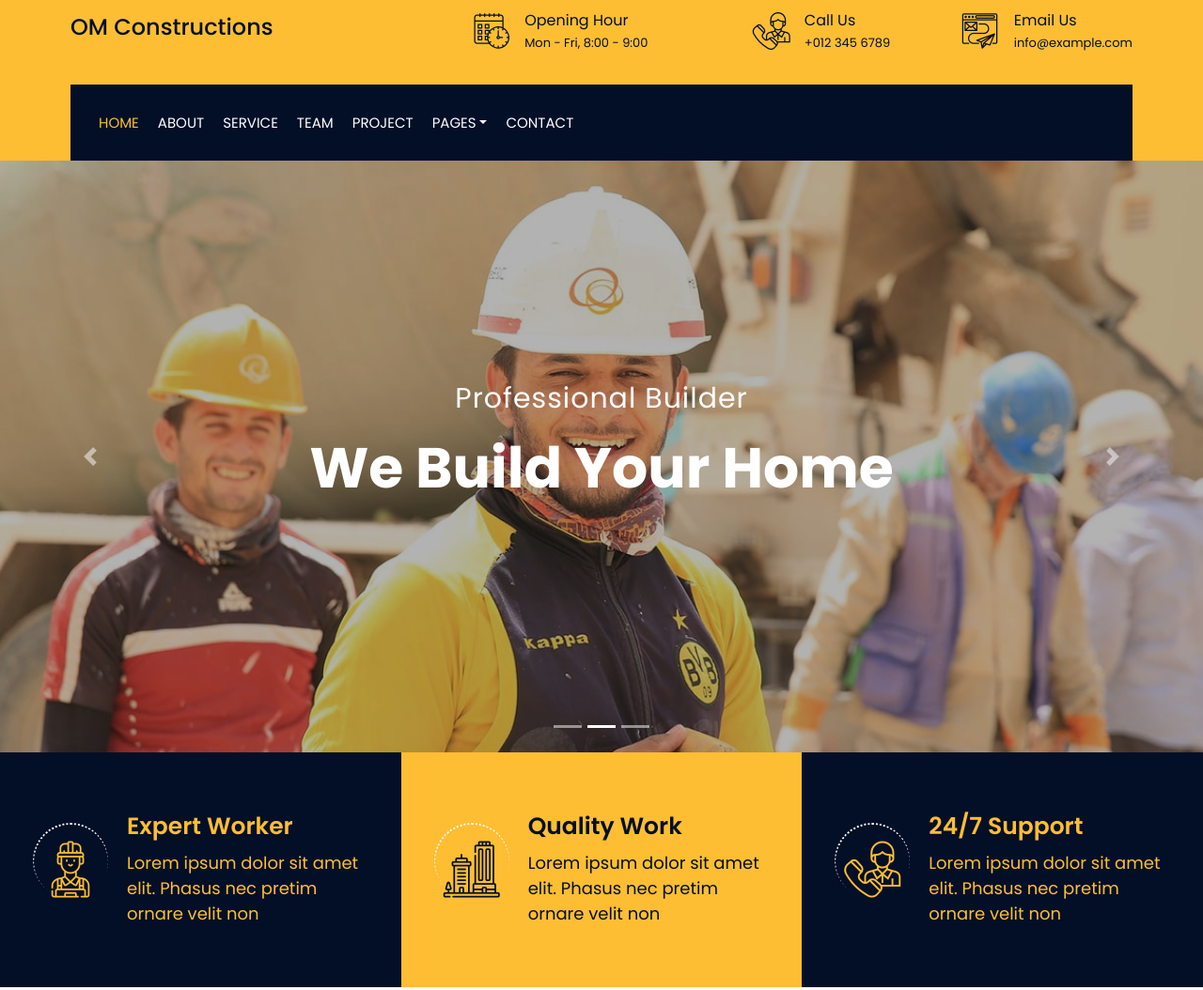
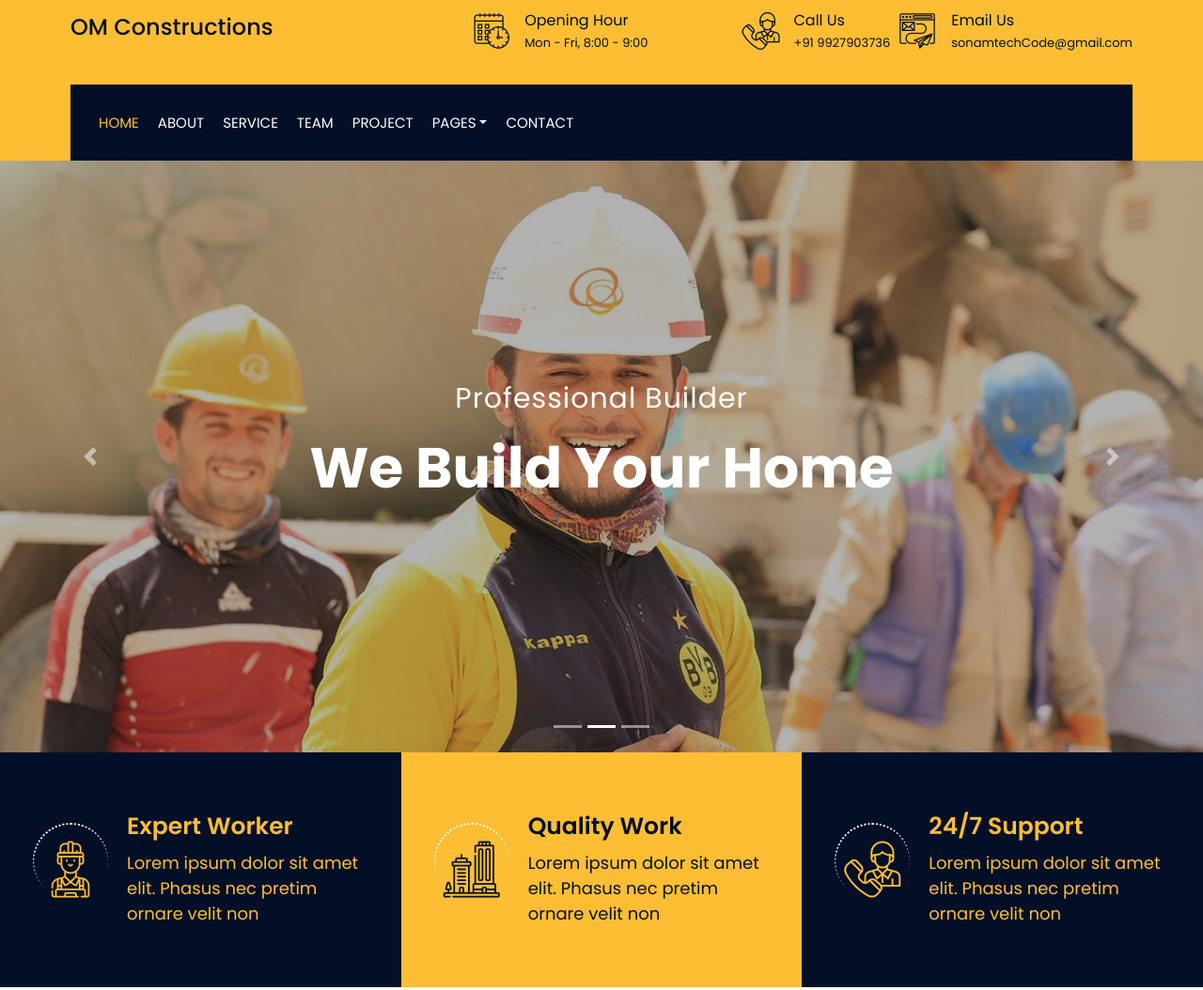
Before and after one commit to sonamtechcode/OM-Constructions, a plain HTML site: page index.html in a window 1280 px wide. Shown: the top 1054 px of the page at 94% size. Drawn offline with nearby package versions, Linux system fonts and the light colour scheme.

Commit message:
qqqqqqqqqqqqqq

```diff
--- a/index.html
+++ b/index.html
@@ -61,7 +61,7 @@
                                         </div>
                                         <div class="top-bar-text">
                                             <h3>Call Us</h3>
-                                            <p>+012 345 6789</p>
+                                            <p>+91 9927903736</p>
                                         </div>
                                     </div>
                                 </div>
@@ -72,7 +72,7 @@
                                         </div>
                                         <div class="top-bar-text">
                                             <h3>Email Us</h3>
-                                            <p>info@example.com</p>
+                                            <p>sonamtechCode@gmail.com</p>
                                         </div>
                                     </div>
                                 </div>
@@ -457,7 +457,7 @@
                                     <img src="img/team-1.jpg" alt="Team Image">
                                 </div>
                                 <div class="team-text">
-                                    <h2>Adam Phillips</h2>
+                                    <h2>Er. Hariom</h2>
                                     <p>CEO & Founder</p>
                                 </div>
                                 <div class="team-social">
```
Also changed, not shown: img/new2.jpg (added), img/new3.jpg (added), img/team-1.jpg, 1 other file.
